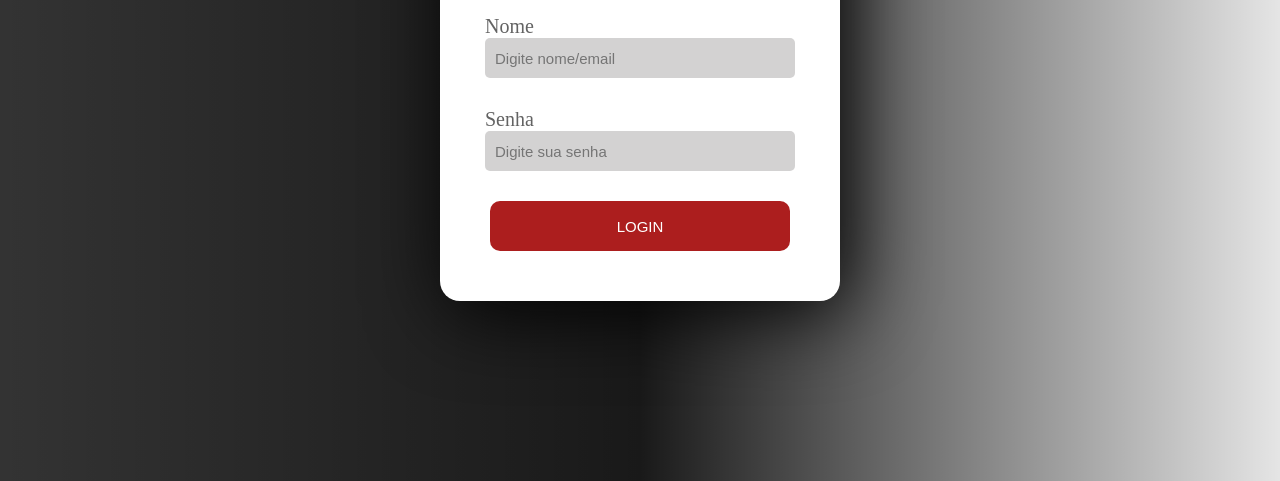
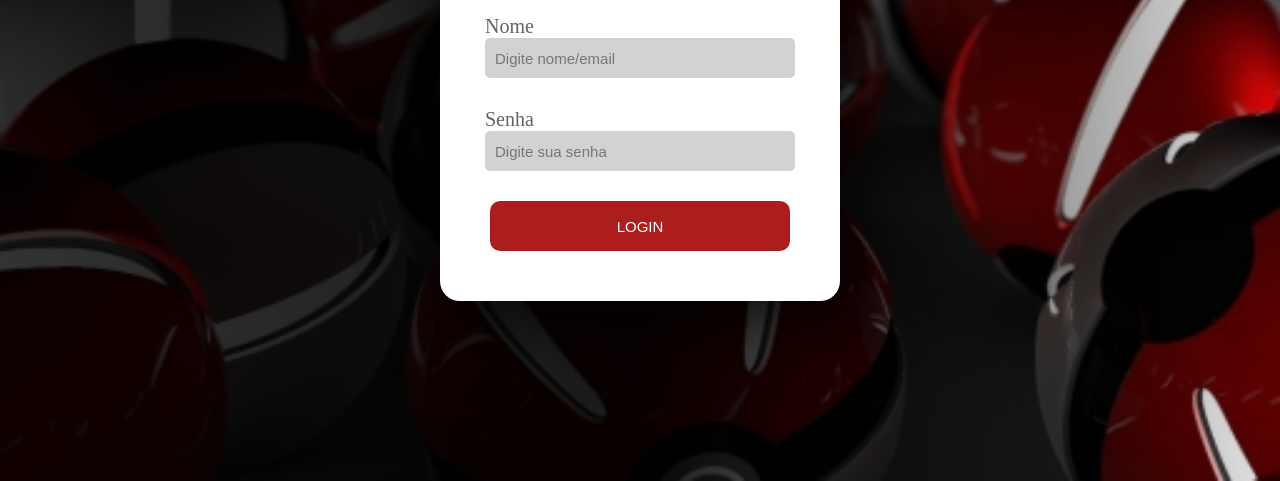
Before and after one commit to Ednei-Gonzaga/ProjetoPokemon, a plain HTML site: page index.html in a window 1280 px wide. Shown: the part 319-800 px from the top of the page. Drawn offline with Linux system fonts and the light colour scheme.

Commit message:
Correcao imagem fundo index

```diff
--- a/css/index/style.css
+++ b/css/index/style.css
@@ -8,7 +8,7 @@ body {
   justify-items: center;
   align-content: center;
   height: 100vh;
-  background: linear-gradient(to left, rgba(0, 0, 0, 0.1), rgba(0, 0, 0, 0.9), rgba(0, 0, 0, 0.8)), url("../imagem/fundoTela.jpg");
+  background: linear-gradient(to left, rgba(0, 0, 0, 0.1), rgba(0, 0, 0, 0.9), rgba(0, 0, 0, 0.8)), url("../../imagem/fundoTela.jpg");
   background-size: cover;
 }
 
```
